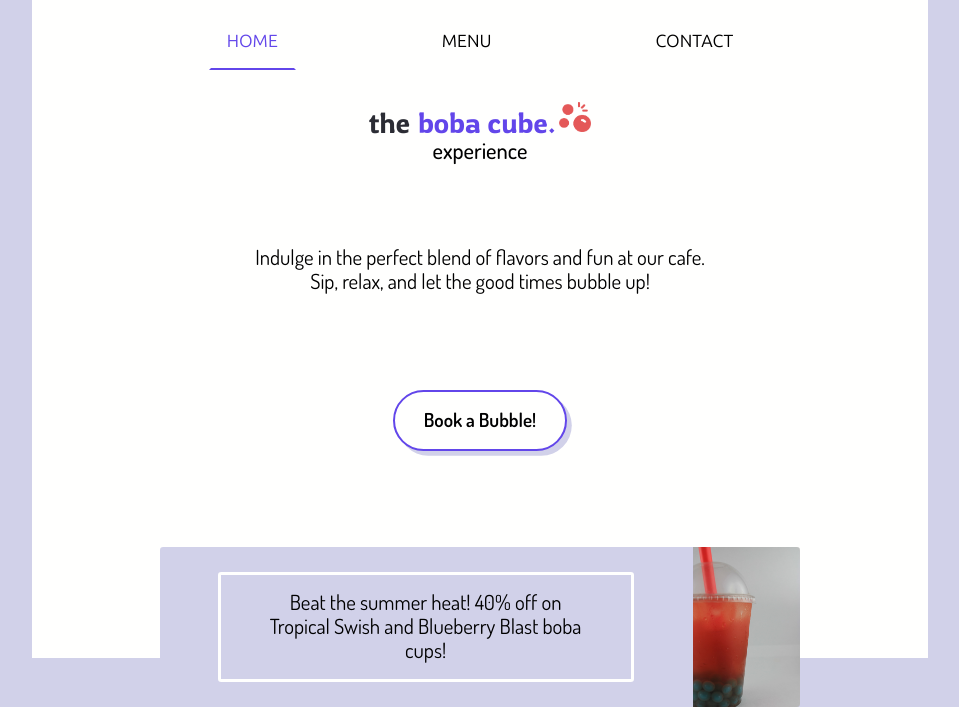
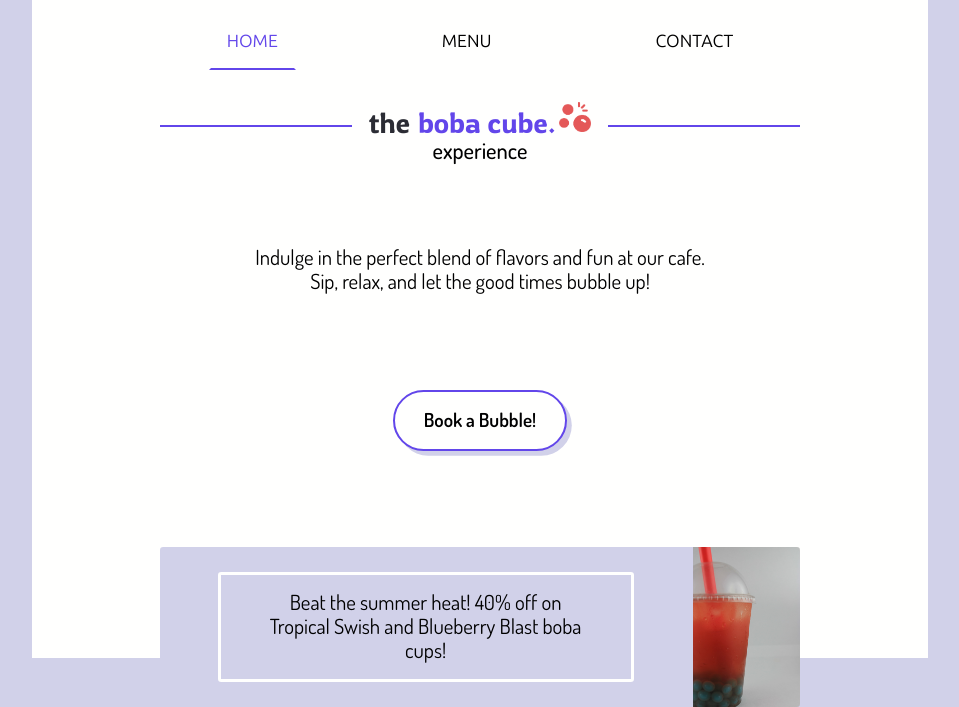
Before and after one commit to mell62/restaurant-page, a website built with webpack: page src/index.html in a window 1280 px wide. Shown: the part 142-849 px from the top of the page, without its empty margins (160-1119 px from the left). Built offline with nearby package versions, Linux system fonts and the light colour scheme.

Commit message:
Add a line design around home page hero

```diff
--- a/src/style.css
+++ b/src/style.css
@@ -101,10 +101,33 @@ button:hover {
 }
 
 .home-hero-logo {
+  position: relative;
+  width: 100%;
   display: flex;
+  justify-content: center;
   align-items: center;
   font-size: 1.8rem;
   margin-left: 0rem;
+}
+
+.home-hero-logo::before {
+  content: "";
+  position: absolute;
+  width: 30%;
+  height: 0.15rem;
+  left: 0;
+  top: 75%;
+  background-color: var(--primary);
+}
+
+.home-hero-logo::after {
+  content: "";
+  position: absolute;
+  width: 30%;
+  height: 0.15rem;
+  right: 0;
+  top: 75%;
+  background-color: var(--primary);
 }
 
 .home-hero-logo-the {
```
